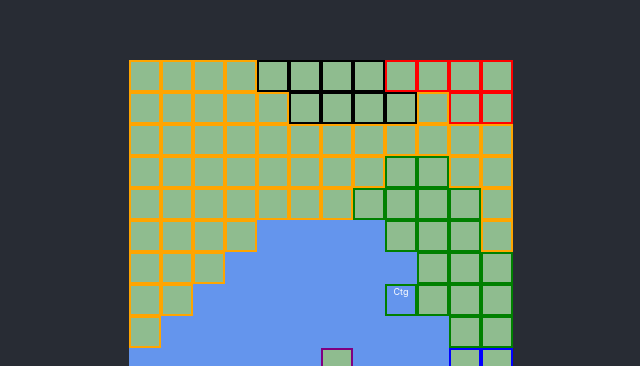
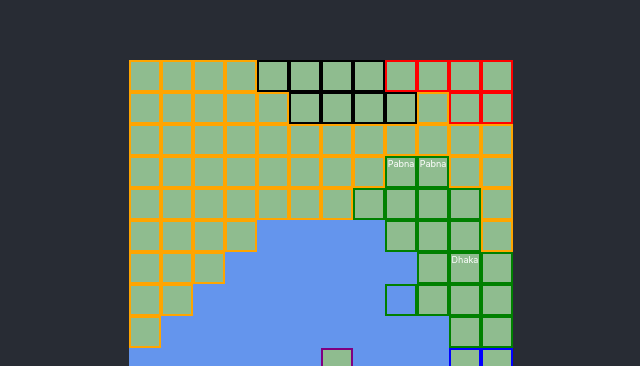
Before and after one commit to monjurkhuda/hukm, a React (Create React App) app: page / in a window 1280 px wide. Shown: the part 148-514 px from the top of the page, without its empty margins (319-959 px from the left). Built offline with nearby package versions, Linux system fonts and the light colour scheme.

Commit message:
select and show region data

```diff
--- a/src/components/Block.jsx
+++ b/src/components/Block.jsx
@@ -19,7 +19,7 @@ function Block({
           {lat}, {long}
         </>
       )}
-      <Locale localeType={localeType} localeName={localeName} />
+      <Locale localeType={localeType} localeName={region} />
     </div>
   );
 }
--- a/src/components/Map.jsx
+++ b/src/components/Map.jsx
@@ -173,6 +173,9 @@ var mapData = [
 ];
 
 var regionData = {
+  "": {
+    infantry: 0,
+  },
   Pabna: {
     country: "Bangladesh",
     infantry: 20,
@@ -193,10 +196,14 @@ var regionData = {
 
 function Map() {
   const [showCoordinates, setShowcoordinates] = useState(false);
+  const [selectedRegion, setSelectedRegion] = useState("");
+  console.log(selectedRegion);
+  console.log(regionData[selectedRegion].infantry);
 
   return (
     <div className="map_container">
       {mapData.map((block) => (
+        <div onClick={() => setSelectedRegion(block.region)}>
           <Block
             lat={block.lat}
             long={block.long}
@@ -207,6 +214,7 @@ function Map() {
             localeName={block.localeName}
             showCoordinates={showCoordinates}
           />
+        </div>
       ))}
       <div>
         <button onClick={() => setShowcoordinates(!showCoordinates)}>
```
Lines whose indentation alone changed are shown as unchanged.
